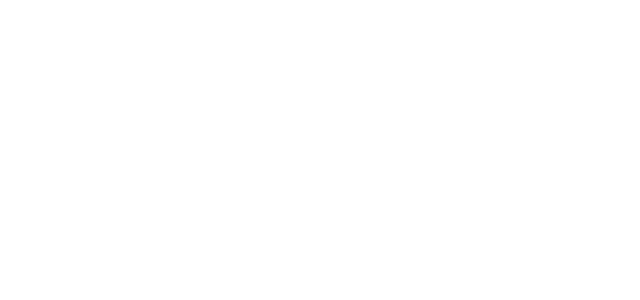
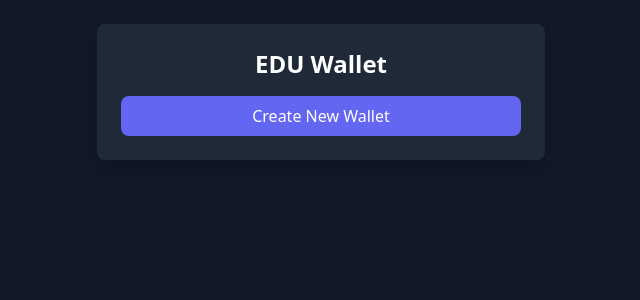
Before and after one commit to justin212407/Zenith-wallet, a React (Create React App) app: page / in a window 1280 px wide. Shown: the top 300 px of the page, without its empty margins (319-959 px from the left). Built offline with nearby package versions, Linux system fonts and the light colour scheme; no server answers.

Commit message:
feat: add wallet creation and balance display

```diff
--- a/src/App.js
+++ b/src/App.js
@@ -1,16 +1,49 @@
+import React, { useState, useEffect } from 'react';
+import { ethers } from 'ethers';
+
+const NETWORK_CONFIG = {
+  rpcUrl: 'https://open-campus-codex-sepolia.drpc.org',
+};
+
 function App() {
+  const [wallet, setWallet] = useState(null);
+  const [balance, setBalance] = useState(null);
+  const [provider, setProvider] = useState(null);
+
+  useEffect(() => {
+    const setupProvider = async () => {
+      const newProvider = new ethers.providers.JsonRpcProvider(NETWORK_CONFIG.rpcUrl);
+      setProvider(newProvider);
+    };
+    setupProvider();
+  }, []);
+
+  const createWallet = async () => {
+    const newWallet = ethers.Wallet.createRandom().connect(provider);
+    setWallet(newWallet);
+    const balance = await provider.getBalance(newWallet.address);
+    setBalance(ethers.utils.formatEther(balance));
+  };
+
   return (
-    <div>
-      {/* TODO 1: Add error handling in the `createWallet` function to handle potential provider issues.
-TODO 2: Implement a button to reset the wallet and clear the balance and address states.
-TODO 3: Improve the UI for displaying the balance to include loading states when fetching the balance.
-TODO 4: Add validation for the recipient address input to ensure it is a valid Ethereum address.
-TODO 5: Enhance the `sendEDU` function to display transaction progress (e.g., "Transaction in progress..." message).
-TODO 6: Refactor the QR Scanner component into a separate reusable component for better code organization.
-TODO 7: Add functionality to display recent transactions for the wallet using the Blockscout explorer API.
-TODO 8: Create a dark mode toggle and apply styles conditionally throughout the app.
-TODO 9: Include a tooltip or info icon next to the "Balance" section to explain what EDU tokens are.
-TODO 10: Add unit tests for the wallet creation, sending transaction, and balance fetching functionalities. */}
+    <div className="bg-gray-900 text-white min-h-screen p-6">
+      <div className="max-w-md mx-auto bg-gray-800 rounded-lg shadow-lg p-6">
+        <h1 className="text-center text-2xl font-bold mb-4">EDU Wallet</h1>
+        {!wallet ? (
+          <button
+            onClick={createWallet}
+            className="w-full bg-indigo-500 hover:bg-indigo-600 text-white py-2 px-4 rounded-lg"
+          >
+            Create New Wallet
+          </button>
+        ) : (
+          <div className="bg-gray-700 p-4 rounded-lg">
+            <p className="text-lg font-bold">Balance</p>
+            <p className="text-2xl font-semibold">{balance} EDU</p>
+            <p className="text-sm mt-2 break-all">Address: {wallet.address}</p>
+          </div>
+        )}
+      </div>
     </div>
   );
 }
```
